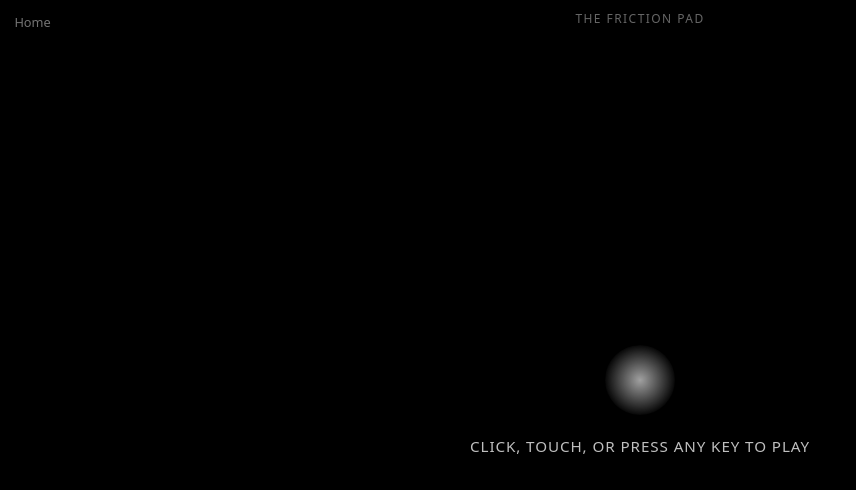
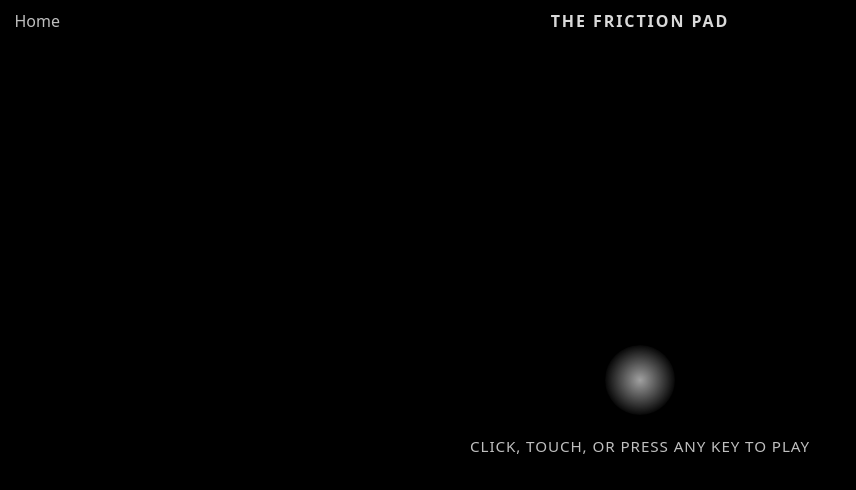
Before and after one commit to comp4020-agentic-coding-studio/comp4020-crit4-VishakhaMathur, a website built with Vite: page index.html in a window 1280 px wide. Shown: the whole page, without its empty margins (0-856 px from the left). Built offline with nearby package versions, Linux system fonts and the light colour scheme.

Commit message:
Increase size and brightness of nav/title text for legibility
The "Home" link and "The Friction Pad" heading were nearly invisible
against the black canvas at their original low opacity and small size.

```diff
--- a/styles.css
+++ b/styles.css
@@ -23,8 +23,8 @@ header {
 }
 
 nav a {
-  color: rgba(255, 255, 255, 0.45);
-  font-size: 0.8rem;
+  color: rgba(255, 255, 255, 0.75);
+  font-size: 1rem;
   text-decoration: none;
 }
 
@@ -45,11 +45,11 @@ h1 {
   transform: translateX(-50%);
   margin: 0;
   z-index: 2;
-  font-size: 0.75rem;
-  font-weight: 500;
+  font-size: 1rem;
+  font-weight: 600;
   letter-spacing: 0.12em;
   text-transform: uppercase;
-  color: rgba(255, 255, 255, 0.4);
+  color: rgba(255, 255, 255, 0.85);
   pointer-events: none;
 }
 
```
